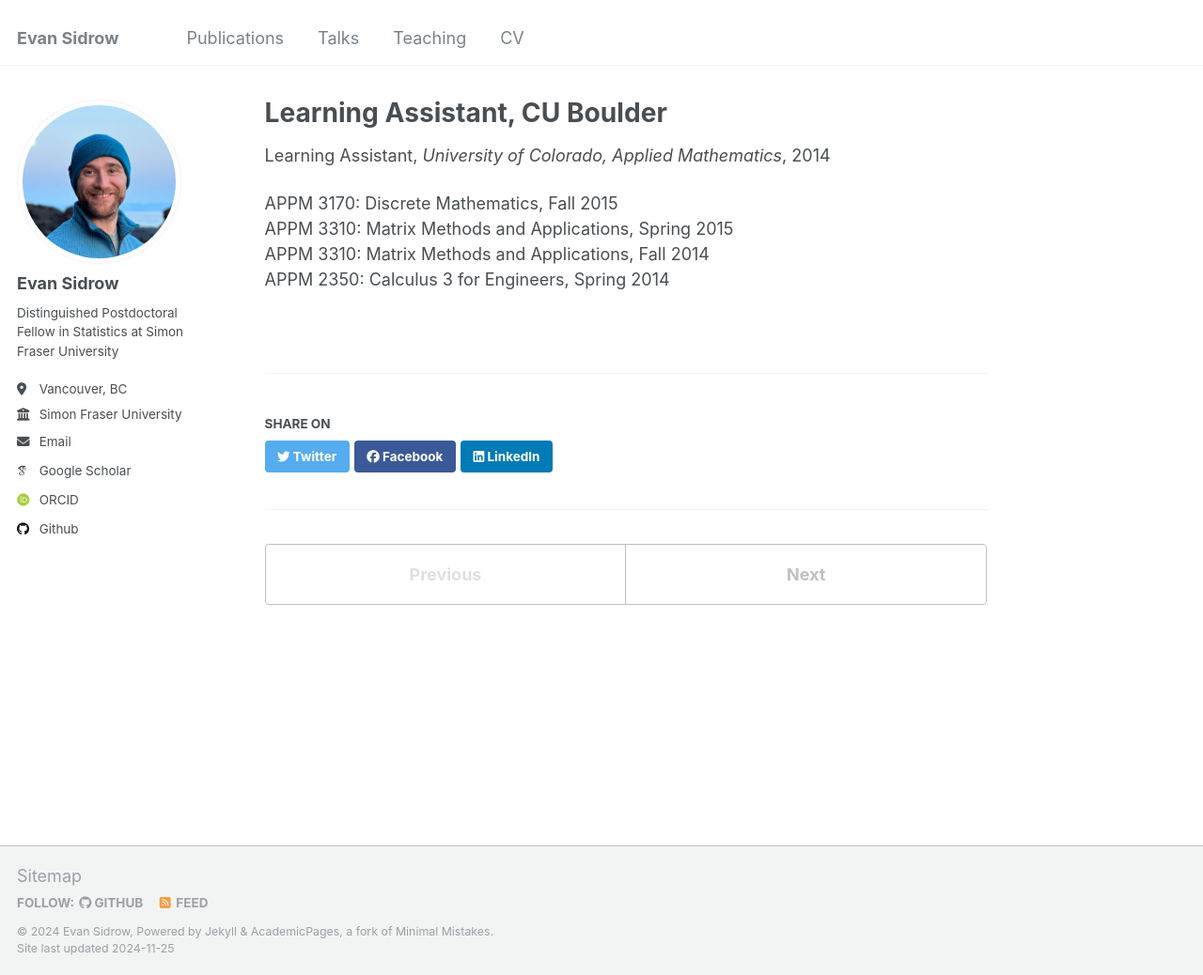
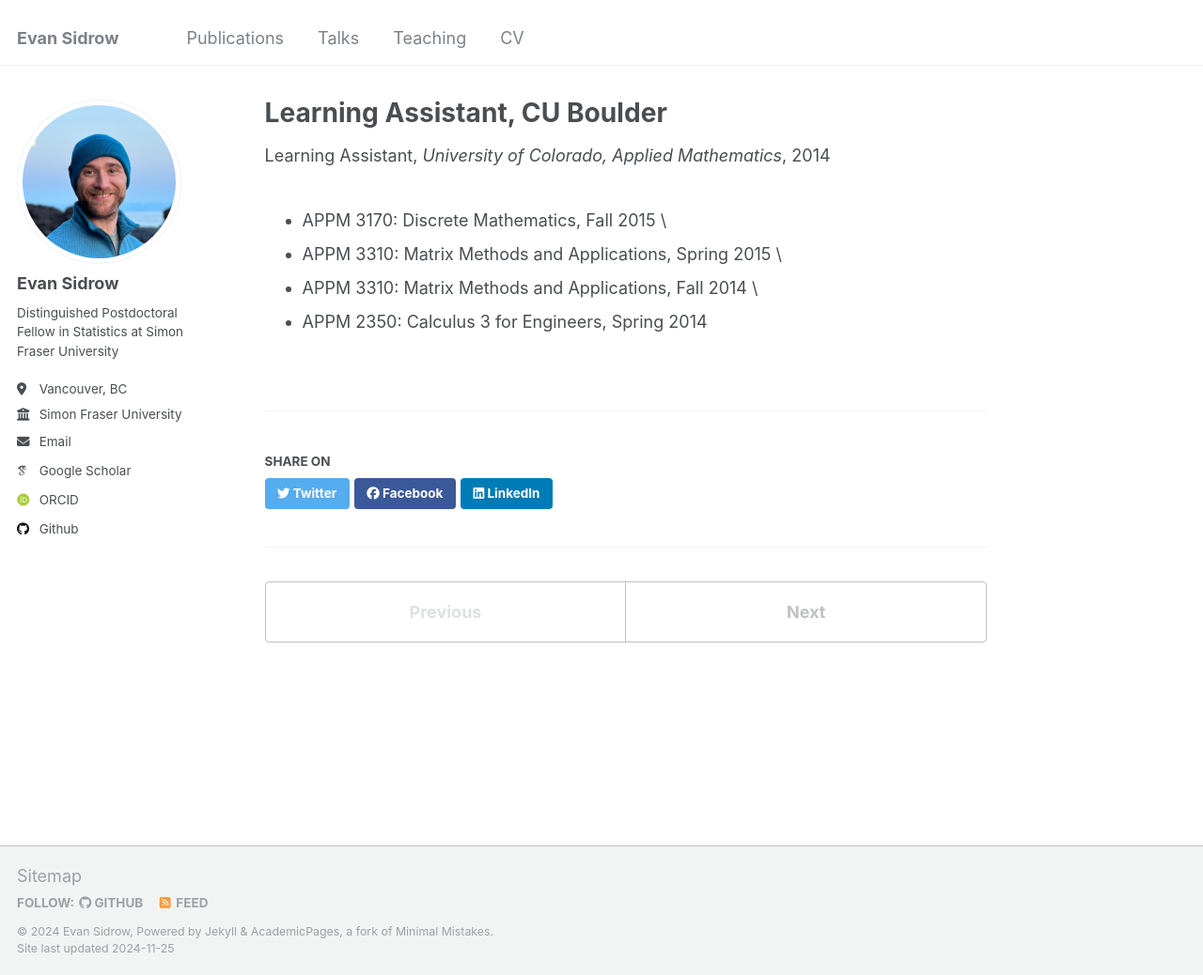
Before and after one commit to EvanSidrow/EvanSidrow.github.io, a Jekyll site: the page built from _teaching/LA_CU.md, in a window 1280 px wide and 1038 px high. Shown: the whole window at 94% size. Built offline with Jekyll 4.4.1, drawn with Linux system fonts in a browser that asks for light colours; some web fonts are replaced.

Commit message:
Update LA_CU.md

```diff
--- a/_teaching/LA_CU.md
+++ b/_teaching/LA_CU.md
@@ -7,8 +7,7 @@ venue: "University of Colorado, Applied Mathematics"
 date: 2014-01-01
 location: "Boulder, CO, USA"
 ---
-
-APPM 3170: Discrete Mathematics, Fall 2015 \
-APPM 3310: Matrix Methods and Applications, Spring 2015 \
-APPM 3310: Matrix Methods and Applications, Fall 2014 \
-APPM 2350: Calculus 3 for Engineers, Spring 2014
+- APPM 3170: Discrete Mathematics, Fall 2015 \
+- APPM 3310: Matrix Methods and Applications, Spring 2015 \
+- APPM 3310: Matrix Methods and Applications, Fall 2014 \
+- APPM 2350: Calculus 3 for Engineers, Spring 2014
```
